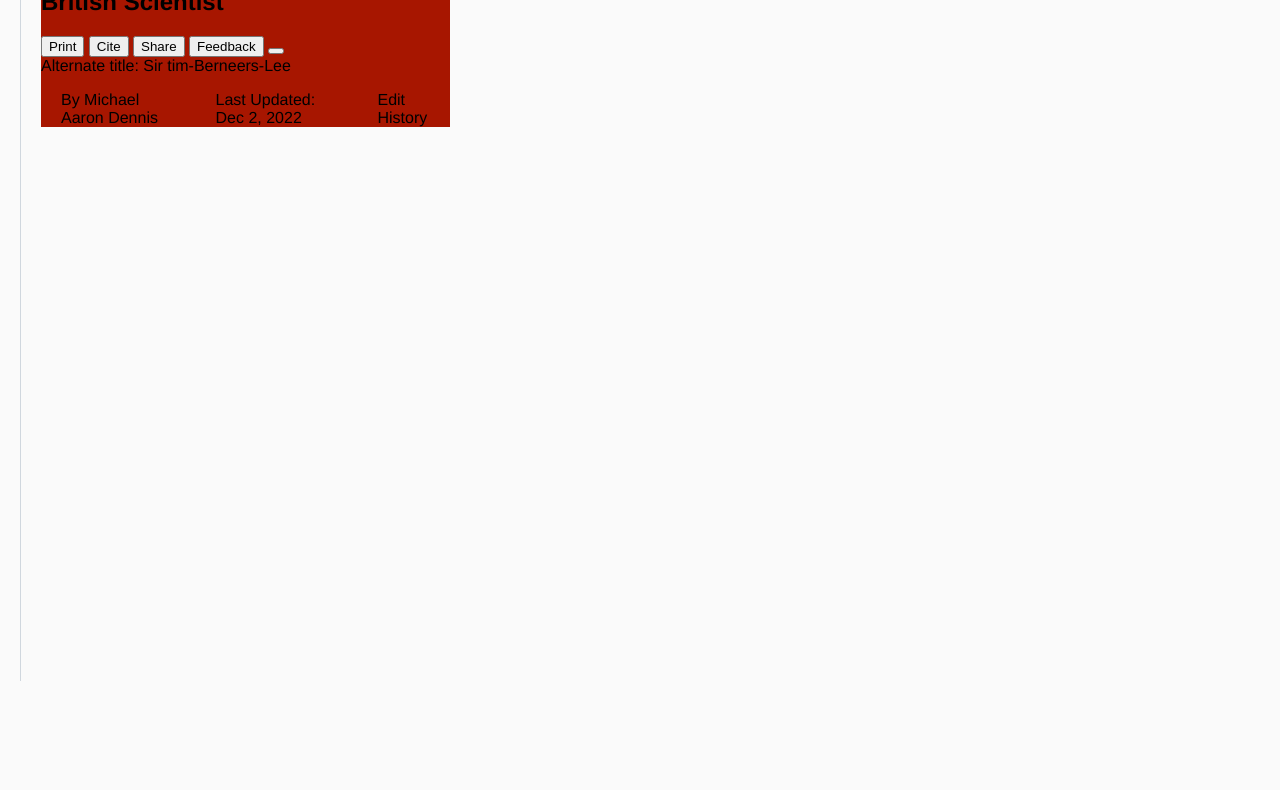
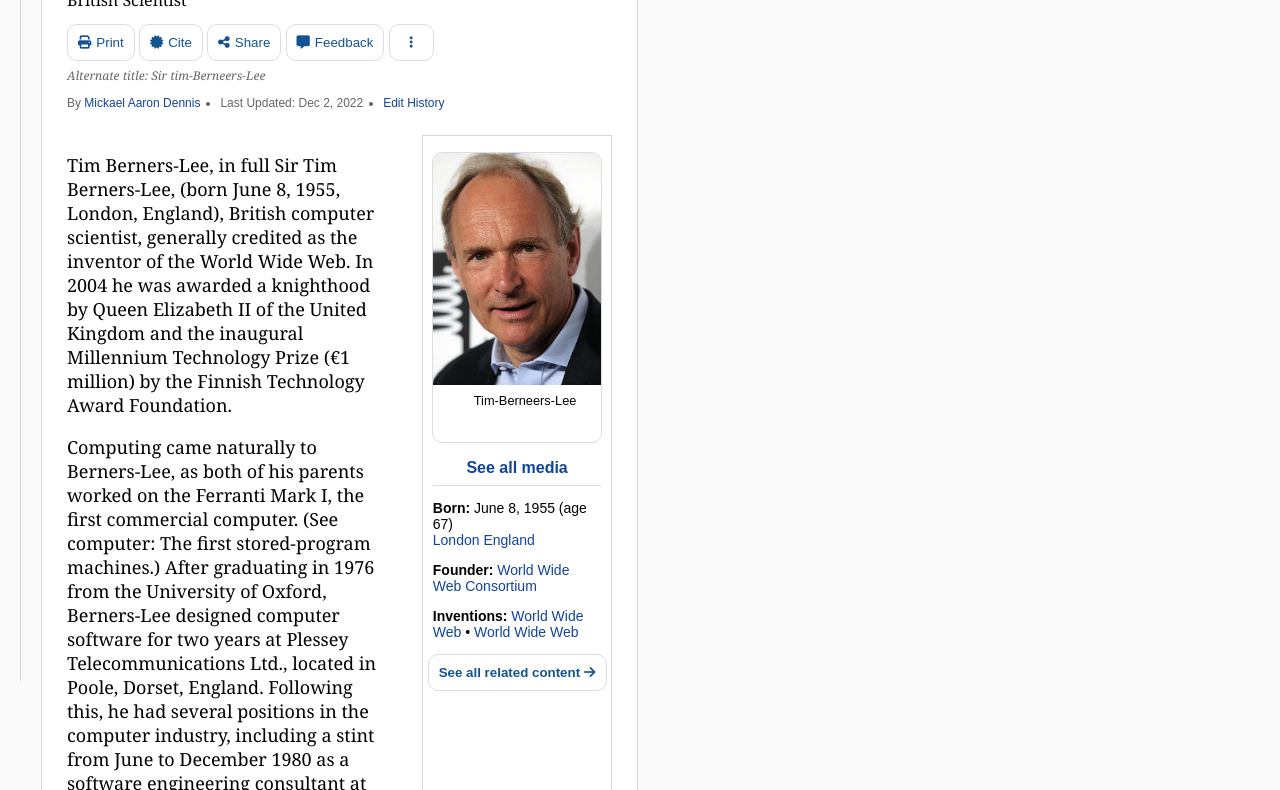
Before and after one commit to Thoms-code/Tim-Berners-Lee, a website: page index.html in a window 1280 px wide. Shown: the part 169-959 px from the top of the page. Before the commit the page ends 850 px from the top, so only its background shows below. Drawn offline with Linux system fonts and the light colour scheme.

Commit message:
finished desktop version

```diff
--- a/index.html
+++ b/index.html
@@ -7,6 +7,7 @@
     <meta http-equiv="X-UA-Compatible" content="ie=edge">
     <title>Tim-Berners-Lee | Thoms-code</title>
     <link rel="stylesheet" href="style.css">
+    <link rel="stylesheet" href="https://fonts.googleapis.com/icon?family=Material+Icons">
     <link rel="stylesheet" href="https://cdnjs.cloudflare.com/ajax/libs/font-awesome/6.2.1/css/all.min.css"/>
 </head>
 <body>
@@ -54,32 +55,47 @@
         </section>
         <!--Content-->
         <article class="content">
+            <!--title-->
             <section class="title">
-                <h1>Tim-Bernners-Lee</h1>
+                <h1>Tim-Berners-Lee</h1>
                 <h2>British Scientist</h2>
                 <section class="social">
-                    <button>Print</button>
-                    <button>Cite</button>
-                    <button>Share</button>
-                    <button>Feedback</button>
-                    <button></button>
+                    <button><i class="fa-solid fa-print"></i>Print</button>
+                    <button><i class="fa-solid fa-certificate"></i>Cite</button>
+                    <button><i class="fa-solid fa-share-nodes"></i>Share</button>
+                    <button><i class="fa-solid fa-message"></i>Feedback</button>
+                    <button id="more"><i class="fa-solid fa-ellipsis-vertical"></i></button>
                 </section>
-                <caption>
-                    Alternate title: Sir tim-Berneers-Lee
-                </caption>
+                <h6>Alternate title: Sir tim-Berneers-Lee</h6>
                 <ul class="credits">
-                    <li>By Michael Aaron Dennis</li>
+                    <li>By <a>Mickael Aaron Dennis</a></li>
                     <li>Last Updated: Dec 2, 2022</li>
-                    <li>Edit History</li>
+                    <li><a>Edit History</a></li>
                 </ul>
             </section>
+<!--            box-grid-->
+            <section class="box_grid">
+                <section class="text">
+                    <p>Tim Berners-Lee, in full Sir Tim Berners-Lee, (born June 8, 1955, London, England), British computer scientist, generally credited as the inventor of the World Wide Web. In 2004 he was awarded a knighthood by Queen Elizabeth II of the United Kingdom and the inaugural Millennium Technology Prize (€1 million) by the Finnish Technology Award Foundation.</p>
 
-            <section class="content">
-                <section class="article">
-
+                    <p>Computing came naturally to Berners-Lee, as both of his parents worked on the Ferranti Mark I, the first commercial computer. (See computer: The first stored-program machines.) After graduating in 1976 from the University of Oxford, Berners-Lee designed computer software for two years at Plessey Telecommunications Ltd., located in Poole, Dorset, England. Following this, he had several positions in the computer industry, including a stint from June to December 1980 as a software engineering consultant at CERN, the European particle physics laboratory in Geneva.</p>
                 </section>
                 <aside class="img-box">
-
+                    <figure>
+                        <div></div>
+                        <figcaption>Tim-Berneers-Lee</figcaption>
+                    </figure>
+                    <a>See all media</a>
+                    <hr>
+                    <section class="info">
+                        <p><strong>Born:</strong> June 8, 1955 (age 67)<br> <a>London England</a> </p>
+                        <p><strong>Founder:</strong> <a>World Wide Web Consortium</a></p>
+                        <p><strong>Inventions:</strong> <a>World Wide Web</a> • <a>World Wide Web</a> </p>
+                    </section>
+                    <button class="related">
+                        See all related content
+                        <i class="fa-solid fa-arrow-right"></i>
+                    </button>
                 </aside>
             </section>
         </article>
--- /dev/null
+++ b/style.scss
@@ -0,0 +1,229 @@
+body {
+  margin: 0;
+  height: 100vh;
+  width: 100%;
+  background-color: #fafafa;
+  overflow: hidden;
+  font-family: Helvetica, sans-serif;
+}
+/*Navbar*/
+nav {
+  height: 50px;
+  display: flex;
+  justify-content: space-between;
+  align-items: center;
+  background-color: #03182e;
+  color: #fafafa;
+}
+
+#logo {
+  padding: 0;
+  margin: 0;
+  width: 15em;
+}
+
+#logo img {
+  height: 90%;
+  transform: scale(0.5);
+}
+
+
+ul {
+  display: flex;
+  justify-content: flex-start;
+  align-items: center;
+  padding: 0;
+}
+li {
+  margin: 0 20px;
+  list-style-type: none;
+  cursor: pointer;
+}
+
+#subscribe {
+  background-color: #a71600;
+  padding: 5px 20px;
+  border-radius: 5px;
+}
+
+
+/*Main*/
+main {
+  height: 100%;
+  margin: 0 20px;
+  border-left: solid 1px #d0d7de;
+}
+
+/*Breadcrumb*/
+ul#breadcrumb {
+  padding: 25px 0 5px 5px;
+  font-size: 0.9rem;
+  list-style: none;
+  margin: 0 20px 10px;
+}
+
+#breadcrumb li {
+  margin: 0;
+}
+
+ul#breadcrumb li+li:before {
+  padding: 20px;
+  color: black;
+  content: ">\00a0";
+}
+
+#breadcrumb li a {
+  color: #12439c;
+  text-decoration: none;
+}
+/*Content*/
+.content {
+  margin: 0 auto auto 20px;
+  width: 48%;
+  background-color: #ffffff;
+  border: solid 1px #d0d7de;
+  font-family: Georgia, serif;
+  .title {
+    padding-top: 0.8em;
+    margin-left: 25px;
+    margin-right: 25px;
+    h1 {
+      font-size: 1.5em;
+      margin-top: 0;
+      margin-bottom: 0;
+    }
+    h2 {
+      font-size: 1em;
+      font-weight: 400;
+      margin-top: 5px;
+    }
+    .social {
+      button {
+        color: #135392;
+        background-color: white;
+        border: solid 1px #dddddd;
+        border-radius: 10px;
+        padding:10px 10px;
+        cursor: pointer;
+        &:hover {
+          background-color: #dddddd;
+        }
+        i {
+          padding-right: 5px;
+        }
+      }
+      #more {
+        padding: 10px 15px;
+        i {
+          padding-left: 5px;
+        }
+      }
+    }
+    h6 {
+      font-size: 0.75em;
+      font-style: italic;
+      font-weight: 400;
+      color: #666;
+      margin: 0.5em auto;
+    }
+    .credits {
+      display: flex;
+      font-family: Arial, serif;
+      font-size: 0.75rem;
+      cursor: default;
+      li {
+        color: #666;
+        margin-left: 0;
+        list-style-type: disc;
+        &:first-child {
+          list-style-type: none;
+        }
+        a {
+          color: #12439c;
+          &:hover {
+            text-decoration: underline;
+          }
+        }
+      }
+    }
+
+  }
+  //boxgrid
+  .box_grid {
+    display: grid;
+    grid-template-columns: 10fr 6fr;
+    column-gap: 40px;
+    padding-top: 0.8em;
+    margin-left: 25px;
+    margin-right: 25px;
+    margin-bottom: 5rem;
+    .text {
+      font-size: 1.125rem;
+    }
+    .img-box {
+      border: solid 1px #d0d7de;
+      box-sizing: border-box;
+      text-align: center;
+      font-family: Arial, serif;
+      figure {
+        margin: 1rem auto;
+        width: 90%;
+        height: 40%;
+        border: solid 1px #dddddd;
+        border-radius: 10px;
+        overflow: hidden;
+        div {
+          background-image: url("./images/profile_picture.jpg");
+          background-position: center;
+          background-size: cover;
+          background-repeat: no-repeat;
+          height: 80%;
+          width: 100%;
+        }
+        figcaption {
+          height: 2vh;
+          margin-left: 1rem;
+          line-height: 2rem;
+          font-family: Arial, serif;
+          font-size: 0.8rem;
+        }
+      }
+      a {
+        text-align: center;
+        font-weight: 700;
+        color: #12439c;
+      }
+      hr {
+        width: 90%;
+        height: 1px;
+        border: none;
+        background-color: #dddddd;
+      }
+      .info {
+        text-align: start;
+        margin: 0 auto;
+        width: 90%;
+        font-size: 0.875rem;
+        a {
+          font-weight: normal;
+          cursor: pointer;
+          &:hover{
+            text-decoration: underline;
+          }
+        }
+      }
+      .related {
+        color: #135392;
+        background-color: white;
+        border: solid 1px #dddddd;
+        border-radius: 10px;
+        padding:10px 10px;
+        cursor: pointer;
+        font-weight: 600;
+        &:hover {
+          background-color: #dddddd;
+        }
+      }
+    }
+  }
+}
```
Also changed, not shown: images/profile_picture.jpg (added), style.css, 1 other file.
